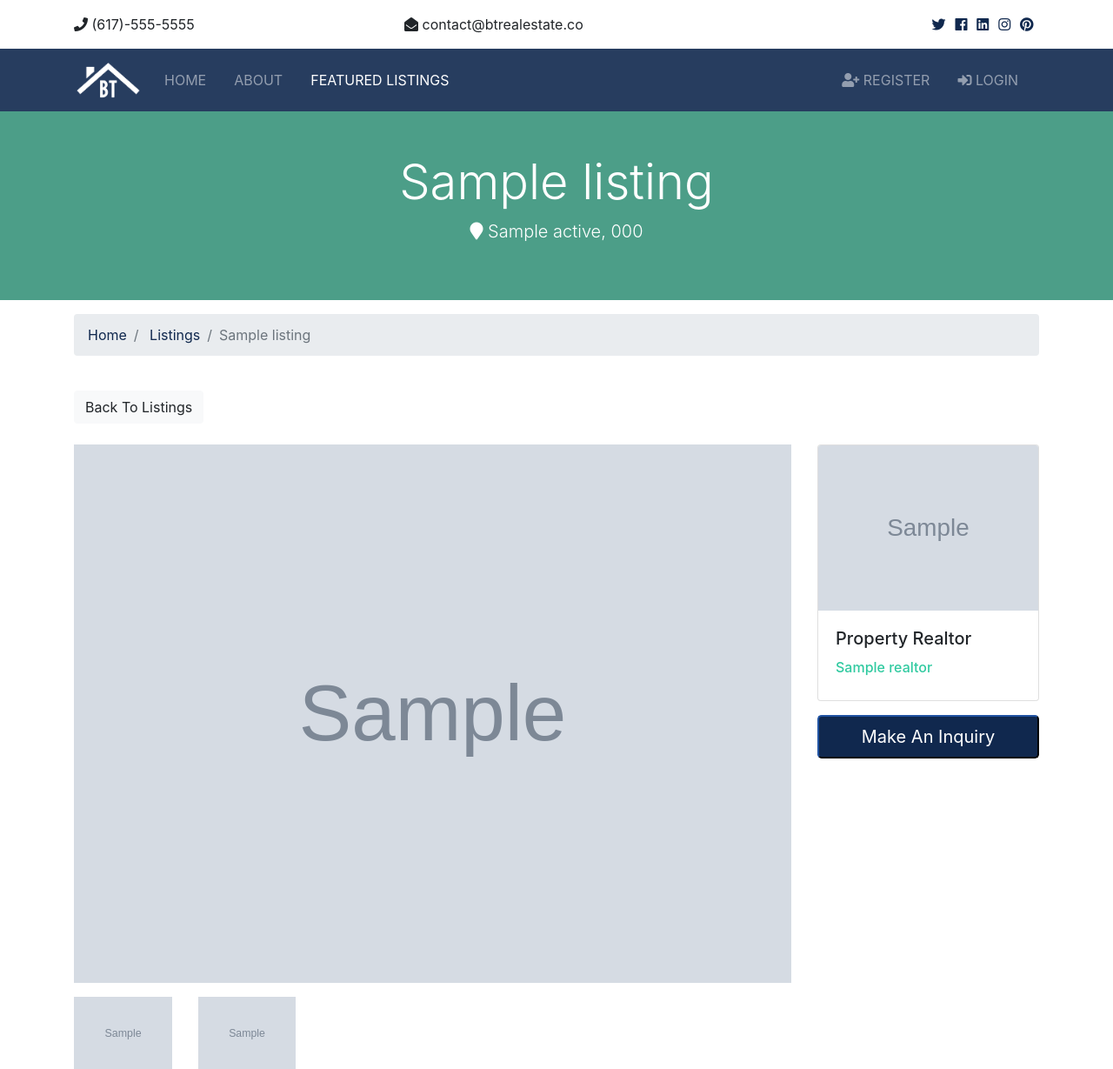
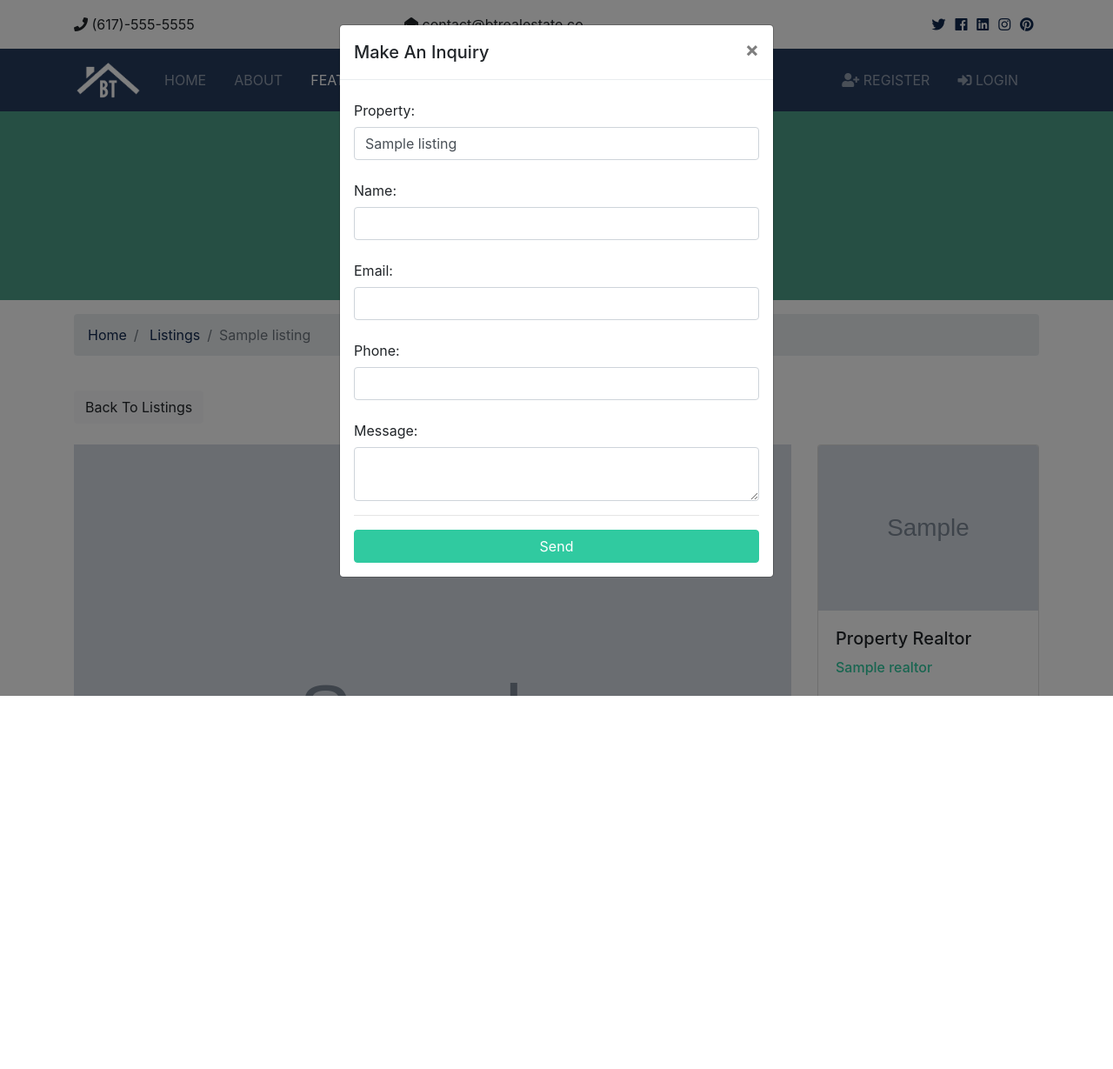
Before and after one commit to erolegesaglam/udemy-tutorial, a Django app: page /listings/1 in a window 1280 px wide, after a click on "Make An Inquiry". Shown: the top 1229 px of the page at 87% size. After the commit the page ends 800 px from the top, so only its background shows below. Run offline with Django 3.2, Linux system fonts and the light colour scheme; tables that the repository leaves empty hold one stand-in row (values such as "Sample post"); grey boxes marked "Sample" are stand-in pictures; some libraries are stand-ins or nearby versions.

Commit message:
Query added

```diff
--- /dev/null
+++ b/udemy/contacts/apps.py
@@ -0,0 +1,5 @@
+from django.apps import AppConfig
+
+
+class ContactsConfig(AppConfig):
+    name = 'contacts'
--- /dev/null
+++ b/udemy/contacts/tests.py
@@ -0,0 +1,3 @@
+from django.test import TestCase
+
+# Create your tests here.
--- /dev/null
+++ b/udemy/contacts/urls.py
@@ -0,0 +1,7 @@
+from django.urls import path
+
+from . import views
+
+urlpatterns = [
+    path('contact', views.contact, name='contact')
+]
--- a/udemy/templates/base.html
+++ b/udemy/templates/base.html
@@ -30,7 +30,7 @@
     {% include 'partials/_footer.html' %}
 
     <script src="{% static 'js/jquery-3.3.1.min.js' %} "></script>
-    <script src="{% static 'js/bootstap.bundle.min.js' %}"></script>
+    <script src="{% static 'js/bootstrap.bundle.min.js' %}"></script>
     <script src="{% static 'js/lightbox.min.js' %}"></script>
     <script src="{% static 'js/main.js' %} "></script>
 </body>
--- a/udemy/templates/listings/listing.html
+++ b/udemy/templates/listings/listing.html
@@ -169,18 +169,29 @@
           </button>
         </div>
         <div class="modal-body">
-          <form>
+          <form action="{% url 'contact' %}" method="POST">
+            {% csrf_token %}
+            {% if user.authenticated %}
+                <input type="hidden" name="user_id" value="{{ user.id }}">
+            {% else %}
+                <input type="hidden" name="user_id" value="0">
+            {% endif %}
+            <input type="hidden" name="realtor_email" value="{{ listing.realtor.email }}">
+            <input type="hidden" name="listing_id" value="{{ listing.id }}">
             <div class="form-group">
               <label for="property_name" class="col-form-label">Property:</label>
-              <input type="text" name="listing" class="form-control" value="45 Drivewood Cirlce" disabled>
+              <input type="text" name="listing" class="form-control" value="{{ listing.title }}">
             </div>
             <div class="form-group">
               <label for="name" class="col-form-label">Name:</label>
-              <input type="text" name="name" class="form-control" required>
+              <input type="text" name="name" class="form-control" {% if user.is_authenticated %}
+              value="{{ user.first_name }} {{ user.last_name }}"
+              {% endif %} required>
             </div>
             <div class="form-group">
               <label for="email" class="col-form-label">Email:</label>
-              <input type="email" name="email" class="form-control" required>
+              <input type="email" name="email" class="form-control" {% if user.is_authenticated %}
+              value="{{ user.email }}" {% endif %}  required>
             </div>
             <div class="form-group">
               <label for="phone" class="col-form-label">Phone:</label>
@@ -188,7 +199,7 @@
             </div>
             <div class="form-group">
               <label for="message" class="col-form-label">Message:</label>
-              <textarea name="message" class="form-control"></textarea>
+              <textarea name="message"  class="form-control"></textarea>
             </div>
             <hr>
             <input type="submit" value="Send" class="btn btn-block btn-secondary">
--- a/udemy/udemy/settings.py
+++ b/udemy/udemy/settings.py
@@ -32,6 +32,7 @@ ALLOWED_HOSTS = []
 
 INSTALLED_APPS = [
     'pages.apps.PagesConfig',
+    'contacts.apps.ContactsConfig',
     'listings.apps.ListingsConfig',
     'realtors.apps.RealtorsConfig',
     'accounts.apps.AccountsConfig',
--- a/udemy/udemy/urls.py
+++ b/udemy/udemy/urls.py
@@ -7,5 +7,6 @@ urlpatterns = [
     path('', include('pages.urls')),
     path('listings/', include('listings.urls')),
     path('accounts/', include('accounts.urls')),
+    path('contact/', include('contacts.urls')),
     path('admin/', admin.site.urls),
 ] + static(settings.MEDIA_URL, document_root=settings.MEDIA_ROOT)
```
Also changed, not shown: udemy/contacts/admin.py (added, +11 -0 lines), udemy/contacts/models.py (added, +16 -0 lines), udemy/contacts/views.py (added, +23 -0 lines), udemy/contacts/__init__.py (added), udemy/contacts/migrations/0001_initial.py (added), udemy/contacts/migrations/__init__.py (added).
